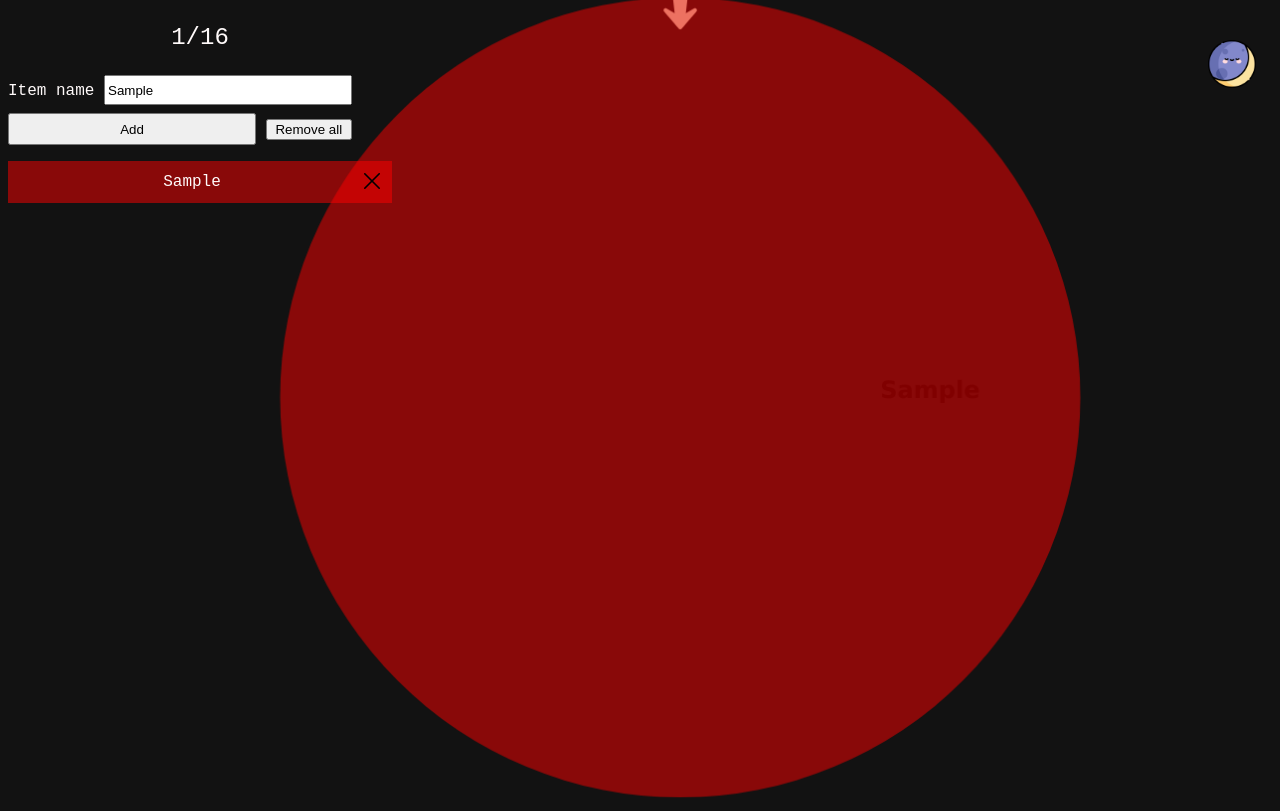
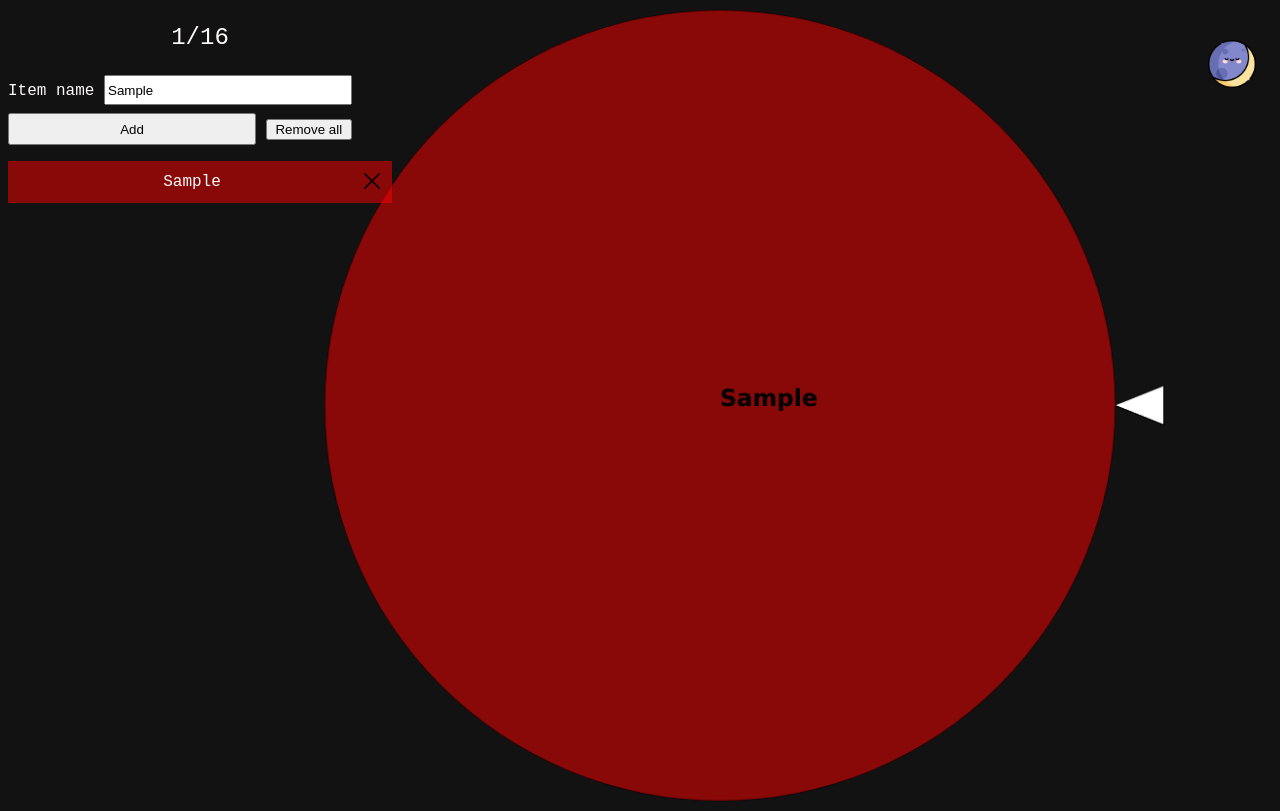
Before and after one commit to p-wojt/roulette-wheel, a website built with webpack: page index.html in a window 1280 px wide. Both pictures are taken after typing "Sample" into the empty fields and a click on the button "Add". Shown: the top 811 px of the page. Built offline with nearby package versions, Linux system fonts and the light colour scheme.

Commit message:
rotation of item's names fix

```diff
--- a/app.css
+++ b/app.css
@@ -5,7 +5,6 @@ body {
 }
 
 canvas{
-  margin-left: 5rem;
   height: 50rem;
 }
 
@@ -44,21 +43,15 @@ ul {
   text-align: center;
 }
 
+.item-delete {
+  width: 1rem;
+  height: 1rem;
+  float: right;
+}
+
 .light-dark-mode {
   float: right;
   padding: 1rem;
-}
-
-.remove-all-items-button {
-  width: 5.4rem;
-}
-
-.roulette-wheel {
-  position: absolute;
-  top: 50%;
-  left: 50%;
-  transform: translate(-50%, -50%);
-  z-index: -1;
 }
 
 .menu {
@@ -74,16 +67,28 @@ ul {
   height: 3rem;
 }
 
+.remove-all-items-button {
+  width: 5.4rem;
+}
 
-.item-delete {
-  width: 1rem;
-  height: 1rem;
-  float: right;
+.roulette-wheel {
+  position: absolute;
+  top: 50%;
+  left: 50%;
+  transform: translate(-50%, -50%);
+  z-index: -1;
+  margin-left: 5rem;
+  text-align: center;
 }
 
 .open-close-menu {
   display: flex;
   justify-content: right;
+}
+
+.winner {
+  font-size: 32;
+  margin-bottom: 1rem;
 }
 
 @media screen and (max-width: 940px) {
--- a/index.html
+++ b/index.html
@@ -18,12 +18,13 @@
       </div> -->
       <p class="counter"></p>
       <label for="new-item">Item name</label>
-      <input name="new-item" minlength="1" maxlength="32" />
+      <input name="new-item" minlength="1" maxlength="20" />
       <button class="add-item-button">Add</button>
       <button class="remove-all-items-button">Remove all</button>
       <ul class="menu-item-list"></ul>
     </div>
     <div class="roulette-wheel">
+      <div class="winner"></div>
       <canvas></canvas>
     </div>
   </body>
--- a/src/app.ts
+++ b/src/app.ts
@@ -28,13 +28,14 @@ const modeEl = lightDarkModeEl.querySelector("img")! as HTMLImageElement;
 const canvasWrapper = document.getElementsByClassName(
   "roulette-wheel"
 )[0]! as HTMLDivElement;
+const winnerEl = document.getElementsByClassName('winner')[0]! as HTMLDivElement;
 
 const MAXIMUM_SIZE = 16;
 canvasEl.width = canvasWrapper.offsetWidth;
 canvasEl.height = canvasWrapper.offsetHeight;
 const x = canvasEl.width / 2;
 const y = canvasEl.height / 2;
-const radius = canvasEl.height / 2;
+const radius = canvasEl.height / 2 - 5;
 const animationFPSRate = 30;
 
 counterEl.textContent = `0/${MAXIMUM_SIZE}`;
@@ -158,9 +159,9 @@ function lightDarkMode() {
   });
 }
 
-const arrowImage = document.createElement('img');
-arrowImage.src = 'static/arrow-down.png';
-arrowImage.alt = 'arrow';
+const arrowImage = document.createElement("img");
+arrowImage.src = "static/arrow-down.png";
+arrowImage.alt = "arrow";
 
 function drawRouletteWheel(angle: number) {
   const segmentWidth = 360 / items.length;
@@ -168,13 +169,23 @@ function drawRouletteWheel(angle: number) {
   let endAngle = segmentWidth + startAngle;
   ctx.clearRect(0, 0, canvasEl.width, canvasEl.height);
   ctx.beginPath();
-  ctx.arc(x, y, radius, 0, Math.PI * 2, true);
   // let xtemp = x + Math.cos(totalAngle/2) * radius/2;
   // let ytemp = y + Math.sin(totalAngle/2) * radius/2;
+  ctx.save();
+  ctx.translate(x + radius + 50, y);
+  ctx.lineTo(0, -20);
+  ctx.lineTo(0, 20);
+  ctx.lineTo(-50, 0);
+  ctx.fillStyle = 'white';
+  ctx.fill();
+  ctx.stroke();
+  ctx.restore();
+  ctx.arc(x, y, radius, 0, Math.PI * 2, true);
+  ctx.stroke();
   for (let i = 0; i < items.length; i++) {
     ctx.beginPath();
-    ctx.lineTo(x, y)
-    ctx.font = 'bold 24px verdana, sans-serif';
+    ctx.lineTo(x, y);
+    ctx.font = "bold 24px verdana, sans-serif";
     ctx.arc(
       x,
       y,
@@ -183,14 +194,33 @@ function drawRouletteWheel(angle: number) {
       (endAngle * Math.PI) / 180,
       false
     );
-    ctx.fillText(itemsList.items[i].name, x + Math.cos(segmentWidth * i ) * radius / 2, y + Math.sin(segmentWidth * i + angle) * radius / 2 );
-    ctx.lineTo(x, y)
+    ctx.lineTo(x, y);
     ctx.fillStyle = itemsList.items[i].color;
     ctx.fill();
+    ctx.save();
+    ctx.fillStyle = "black";
+    const text = itemsList.items[i].name;
+    if (items.length > 1) {
+      const xT =
+        x +
+        (Math.cos((startAngle + segmentWidth / 2) * Math.PI / 180) * radius) /
+          2;
+      const xY =
+        y +
+        (Math.sin((startAngle + segmentWidth / 2) * Math.PI / 180) * radius) /
+          2;
+      ctx.translate(xT, xY);
+      console.log(totalAngle);
+      ctx.rotate(Math.PI / items.length + Math.PI/180 * startAngle);
+      ctx.fillText(text, -ctx.measureText(text).width / 2, 0);
+
+    }else{
+      ctx.fillText(text, x, y);
+    }
+    ctx.restore();
     if (items.length !== 1) {
       ctx.stroke();
     }
-    ctx.drawImage(arrowImage, x - 32, -32, 64, 64);
     startAngle += segmentWidth;
     endAngle += segmentWidth;
     // xtemp += Math.cos(totalAngle/2) * radius/2;
@@ -199,45 +229,45 @@ function drawRouletteWheel(angle: number) {
   }
 }
 
-
-
-
 let guessItemIndex = Math.floor(Math.random() * items.length);
 let segmentAngle = 360 / items.length;
-const rotations = 3;
+const rotations = 1;
 let maxAngle = 360 * rotations + segmentAngle * guessItemIndex;
 let angleSpeed = 0;
 let totalAngle = 0;
 let animationId: number | null;
-let startAngle = 1;
+let startAngle = 2;
 // const maxAngleSpeed = segmentAngle;
 
-function startRoulette(){
-  if(animationId){
+function startRoulette() {
+  if (animationId) {
     //resetRouletteAnimation();
-  }else{
+  } else {
     guessItemIndex = Math.floor(Math.random() * items.length);
     console.log(guessItemIndex);
     segmentAngle = 360 / items.length;
-    maxAngle = 360 * rotations + ((items.length - 1) - guessItemIndex) * segmentAngle + Math.random() * segmentAngle;
+    maxAngle =
+      360 * rotations +
+      (items.length - 1 - guessItemIndex) * segmentAngle +
+      Math.random() * segmentAngle;
     beginAnimateRoulette();
   }
 }
 
-function beginAnimateRoulette(){
-    if(totalAngle < maxAngle){
+function beginAnimateRoulette() {
+  if (totalAngle < maxAngle) {
     drawRouletteWheel(angleSpeed);
     angleSpeed += startAngle;
     totalAngle += startAngle;
     setTimeout(() => {
       animationId = window.requestAnimationFrame(beginAnimateRoulette);
     }, 1000 / animationFPSRate);
-
-    }else{
-      window.cancelAnimationFrame(animationId!)
+  } else {
+    window.cancelAnimationFrame(animationId!);
     animationId = null;
     angleSpeed = 1;
     totalAngle = 0;
+    winnerEl.textContent = `Winner: ${itemsList.items[guessItemIndex].name}`;
   }
 }
 
@@ -252,4 +282,4 @@ function beginAnimateRoulette(){
 //   delta = 0.2;
 // }
 
-canvasEl.addEventListener('click', startRoulette);
+canvasEl.addEventListener("click", startRoulette);
```
Also changed, not shown: 1 other file. Lines whose indentation alone changed are shown as unchanged.
